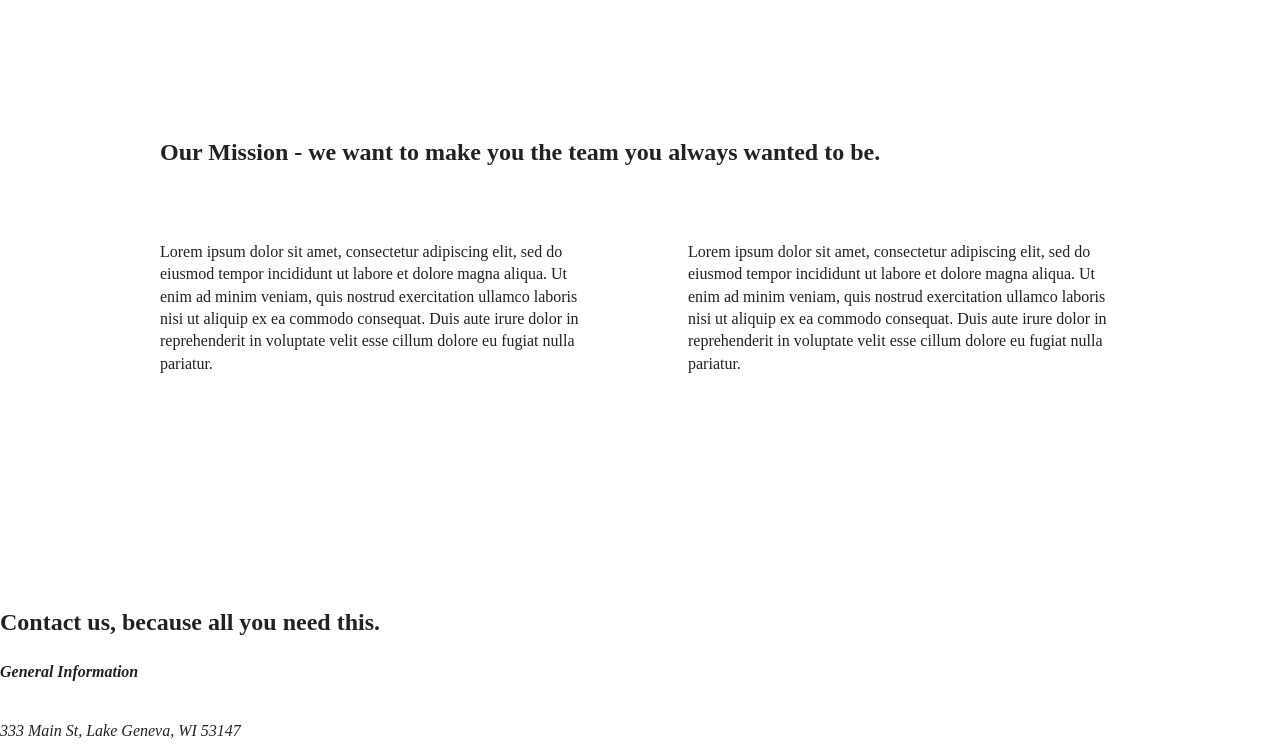
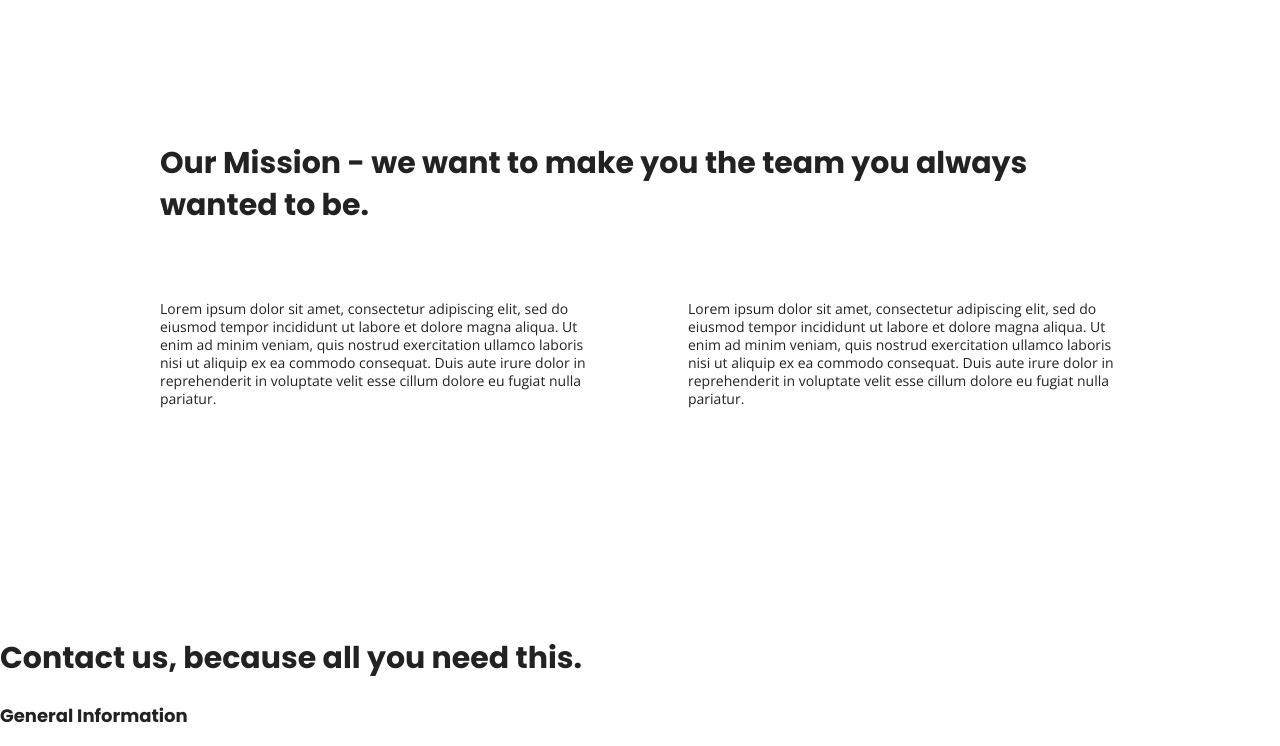
Before and after one commit to meli-kay/unplugged-retreat, a website: page about/index.html in a window 1280 px wide. Shown: the part 73-819 px from the top of the page. Drawn offline with nearby package versions, Linux system fonts and the light colour scheme.

Commit message:
Added global styles to css/main.css

```diff
--- a/about/index.html
+++ b/about/index.html
@@ -18,6 +18,10 @@
 
   <link rel="stylesheet" href="../css/normalize.css">
   <link rel="stylesheet" href="../css/main.css">
+  <link rel="preconnect" href="https://fonts.googleapis.com">
+  <link rel="preconnect" href="https://fonts.gstatic.com" crossorigin>
+   <!-- Google Fonts -->
+  <link href="https://fonts.googleapis.com/css2?family=Open+Sans:wght@400;700&family=Poppins:wght@500;700&display=swap" rel="stylesheet">
 
   <meta name="theme-color" content="#fafafa">
 </head>
--- a/css/main.css
+++ b/css/main.css
@@ -86,7 +86,80 @@ textarea {
 /* ==========================================================================
    Author's custom styles
    ========================================================================== */
-  /* -------------- Base Header - Footer Styles -------------- */
+  /* General Styles */
+
+  html {
+    font-size: 16px;
+  }
+
+  body {
+    font-family: 'Open Sans', sans-serif;
+    font-size: 1em;
+    text-align: left;
+  }
+
+  ul,
+  ol {
+    list-style-type: none;
+ }
+
+  a {
+    color: #e2e3ed;
+    text-decoration: none;
+  }
+
+  h2 {
+    font-family: 'Poppins', sans-serif;
+    font-size: 1.875em;
+  }
+
+  h3,
+  h4 {
+    font-family: 'Poppins', sans-serif;
+    margin: 20px 0;
+    font-size: 1.125em;
+  }
+
+  p {
+    font-size: 0.875em;
+    line-height: 1.285;
+
+  }
+
+  img {
+
+  }
+
+  figure {
+
+  }
+
+  address {
+    font-style: normal;
+  }
+
+  .content-wrapper {
+    width: 90%;
+    margin: 50px 0;
+  }
+
+
+
+
+
+
+
+
+
+
+
+
+
+
+
+
+
+   /* -------------- Base Header - Footer Styles -------------- */
 
   .content-wrapper {
     width: 90%;
```
Also changed, not shown: faq/index.html (+4 -0 lines), index.html (+7 -0 lines).
